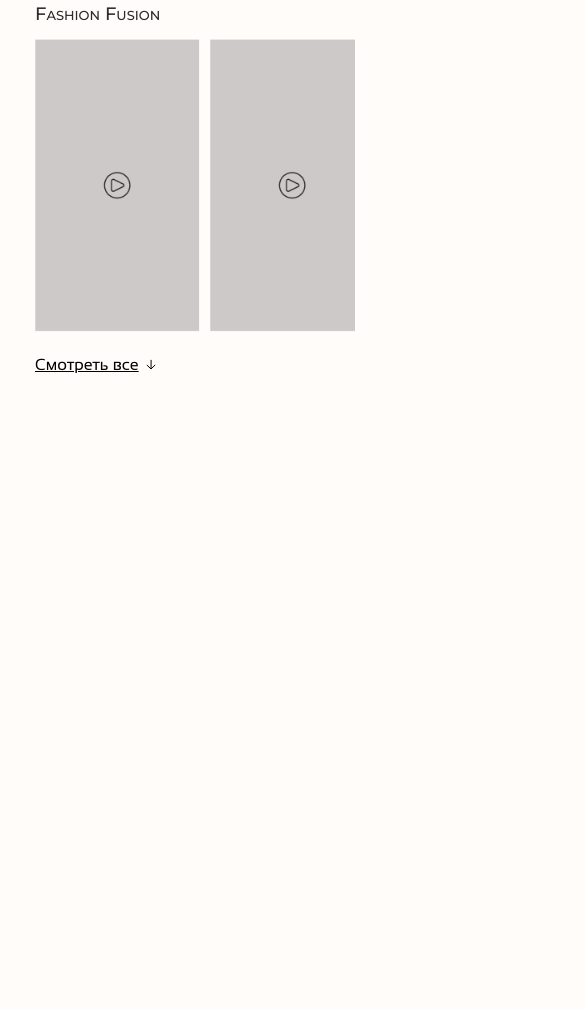
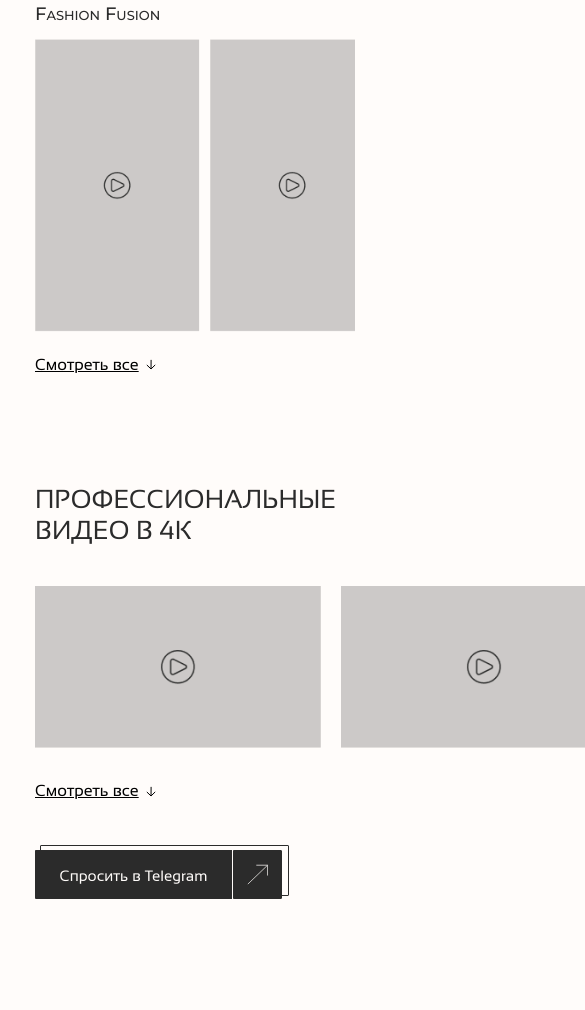
Before and after one commit to Borisolchik/Airbrand_new, a plain HTML site: page index.html in a window 390 px wide. Shown: the part 7287-8297 px from the top of the page, 585 px wide, since content can reach past the window. Before the commit the page ends 7771 px from the top, so only its background shows below. Drawn offline with nearby package versions, Linux system fonts and the light colour scheme.

Commit message:
added new block

```diff
--- a/index.html
+++ b/index.html
@@ -594,6 +594,47 @@
     </div>
 </section>
 
+<section class="video">
+    <div class="container">
+        <div class="video_title">Профессиональные видео в 4К</div>
+        <div class="video_items">
+            <div class="video_item"><img src="images/video.png" alt="Video"></div>
+            <div class="video_item"><img src="images/video.png" alt="Video"></div>
+            <div class="video_item"><img src="images/video.png" alt="Video"></div>
+            <div class="video_item"><img src="images/video.png" alt="Video"></div>
+            <div class="video_item"><img src="images/video.png" alt="Video"></div>
+            <div class="video_item"><img src="images/video.png" alt="Video"></div>
+            <div class="video_item"><img src="images/video.png" alt="Video"></div>
+            <div class="video_item"><img src="images/video.png" alt="Video"></div>
+            <div class="video_item"><img src="images/video.png" alt="Video"></div>
+            <div class="video_item"><img src="images/video.png" alt="Video"></div>
+            <div class="video_item"><img src="images/video.png" alt="Video"></div>
+            <div class="video_item"><img src="images/video.png" alt="Video"></div>
+        </div>
+        <button id="video_btn">
+            <span>Смотреть все</span>
+            <svg class="main" width="10" height="11" viewBox="0 0 10 11" fill="none" xmlns="http://www.w3.org/2000/svg">
+                <path d="M5.10415 0.883979L5.0367 9.99893M5.0367 9.99893L0.824597 5.96566M5.0367 9.99893L9.21496 5.88538" stroke="black"/>
+            </svg>
+        </button>
+        <div class="banner_action">
+            <a target="_blank" href="https://t.me/+375447700288" class="btn banner_btn">
+                    <span class="btn_bg">
+                    </span>
+                <span class="btn_block">
+                         <span class="btn_text">Спросить в Telegram</span>
+                        <span class="btn_line"></span>
+                    <span class="btn_svg">
+                        <svg width="21" height="21" viewBox="0 0 21 21" fill="none" xmlns="http://www.w3.org/2000/svg">
+                          <path d="M0.851562 20.1031L20.5616 1.20312M20.5616 1.20312V11.5543M20.5616 1.20312H9.30338" stroke="#FFFCFA" stroke-width="0.719928"/>
+                        </svg>
+                    </span>
+                    </span>
+            </a>
+        </div>
+    </div>
+</section>
+
 <script src="scripts/index.js"></script>
 </body>
 </html>
--- a/scripts/index.js
+++ b/scripts/index.js
@@ -330,15 +330,16 @@ document.addEventListener('DOMContentLoaded', () => {
                 }
             });
 
-            // Показать кнопку reels_btn и скрыть кнопку reels_btn-hide
             reelsBtn.classList.remove('none');
             reelsBtnHide.classList.add('none');
         });
     }
 });
 
-
-
+document.querySelector('#video_btn').addEventListener('click', function() {
+    document.querySelector('.video_items').classList.add('open');
+    this.classList.add('none');
+});
 
 
 
--- a/styles/index.css
+++ b/styles/index.css
@@ -549,6 +549,40 @@ a {
 .reels .none {
     display: none;
 }
+
+.video .container {
+    padding: 0 40px 150px;
+}
+.video_title {
+    font-family: "Sansation Regular", sans-serif;
+    font-size: 32px;
+    text-transform: uppercase;
+    color: #2b2b2b;
+    margin-bottom: 80px;
+}
+.video_items {
+    display: flex;
+    justify-content: center;
+    flex-wrap: wrap;
+    gap: 20px;
+    margin-bottom: 55px;
+}
+#video_btn {
+    display: none;
+    /*display: flex;*/
+    align-items: center;
+    gap: 7px;
+    background: none;
+    border: none;
+    margin-top: 30px;
+    cursor: pointer;
+}
+#video_btn span{
+    font-family: "Sansation Regular", sans-serif;
+    font-size: 16px;
+    text-decoration: underline;
+    color: #000;
+}
 /* 1380px - 1439px */
 @media screen and (max-width: 1439px) {
     .banner_right {
@@ -785,6 +819,10 @@ a {
     .reels_all::-webkit-scrollbar {
         width: 0;
     }
+
+    .video .banner_action {
+        display: block;
+    }
 }
 /* 481px - 900px */
 @media screen and (max-width: 900px) {
@@ -792,76 +830,60 @@ a {
         font-size: 30px;
         margin-bottom: 15px;
     }
-
     .banner_description {
         font-size: 15px;
     }
-
     .banner_right {
         width: 100%;
     }
-
     .banner_right img {
         max-width: 335px;
     }
-
     .banner_action-text {
         font-family: "Sansation Bold", sans-serif;
         font-size: 15px;
         margin-bottom: 20px;
     }
-
     .weCanResult .container {
         padding: 0 35px 110px;
     }
-
     .weCan_title {
         font-size: 26px;
         margin-bottom: 40px;
     }
-
     .weCan_item {
         padding: 16px 0;
         gap: 18px;
         align-items: start;
     }
-
     .weCan_item-number {
         font-size: 15px;
     }
-
     .weCan_item-text {
         font-size: 15px;
     }
-
     .results_item-text {
         font-size: 15px;
     }
-
     .results_item {
         margin-bottom: 12px;
         align-items: start;
     }
-
     .results_item-number svg {
         width: 16px;
         height: 16px;
         margin-top: 3px;
     }
-
     .clients .container {
         padding: 0 35px 99px;
     }
-
     .clients_title {
         font-size: 26px;
         margin-bottom: 40px;
     }
-
     .clients_items .desc {
         display: none;
     }
-
     .clients_items .only_mob {
         display: block;
     }
@@ -869,12 +891,10 @@ a {
     .tariff .container {
         padding: 0 35px 110px;
     }
-
     .tariff_item {
         padding: 31px 20px 31px 25px;
         min-height: fit-content;
     }
-
     .tariff_title {
         font-family: "Sansation Regular", sans-serif;
         font-size: 30px;
@@ -884,31 +904,25 @@ a {
         margin-bottom: 44px;
         max-width: 265px;
     }
-
     .tariff_item-title {
         font-size: 20px;
         margin-bottom: 17px;
     }
-
     .tariff_item-title span {
         font-size: 20px;
     }
-
     .tariff_item-price-text {
         font-size: 12px;
         margin-bottom: 0;
     }
-
     .tariff_item-price {
         font-size: 18px;
         margin-bottom: 10px;
     }
-
     .tariff_item-included-title {
         font-size: 16px;
         margin-bottom: 10px;
     }
-
     .tariff_item-included-items {
         font-size: 14px;
     }
@@ -916,40 +930,32 @@ a {
     .services .container {
         padding: 0 35px 110px;
     }
-
     .services_title {
         font-size: 26px;
         margin-bottom: 40px;
     }
-
     .services_items {
         margin-bottom: 55px;
     }
-
     .services_item {
         padding: 25px 20px;
     }
-
     .services_item-header {
         flex-direction: column;
         align-items: start;
         gap: 10px;
         margin-bottom: 10px;
     }
-
     .services_item-title {
         font-size: 20px;
         text-transform: none;
     }
-
     .services_item-price {
         font-size: 16px;
     }
-
     .services_item-text {
         font-size: 16px;
     }
-
     .services .banner_action {
         justify-content: start;
     }
@@ -957,12 +963,10 @@ a {
     .target .container {
         padding: 0 35px 165px;
     }
-
     .target_title {
         font-size: 26px;
         margin-bottom: 40px;
     }
-
     .target .slick-slide img {
         max-width: 245px;
     }
@@ -974,18 +978,15 @@ a {
         background: none;
         border: none;
     }
-
     #services_btn span {
         font-family: "Sansation Regular", sans-serif;
         font-size: 16px;
         text-decoration: underline;
         color: #000;
     }
-
     #services_btn.none {
         display: none;
     }
-
     .services_items-right.none {
         display: none;
     }
@@ -993,17 +994,14 @@ a {
     .instScreen .container {
         padding: 0 35px 110px;
     }
-
     .instScreen_title {
         font-size: 26px;
         margin-bottom: 40px;
         max-width: 320px;
     }
-
     .instScreen_item {
         max-width: 255px;
     }
-
     .instScreen .banner_action {
         justify-content: start;
     }
@@ -1011,7 +1009,6 @@ a {
     .reels .container {
         padding: 0 35px 110px;
     }
-
     .reels_title {
         font-size: 26px;
         margin-bottom: 40px;
@@ -1036,6 +1033,46 @@ a {
     #reels_btn, #reels_btn-hide {
         margin-top: 20px;
     }
+
+    .video .container {
+        padding: 0 35px 110px;
+    }
+    .video_title {
+        font-size: 26px;
+        margin-bottom: 40px;
+        max-width: 340px;
+    }
+    .video_items {
+        flex-wrap: nowrap;
+        justify-content: start;
+        margin-bottom: 30px;
+    }
+    .video_items::-webkit-scrollbar {
+        width: 0;
+    }
+    .video_item {
+        width: 286px;
+        min-width: 286px;
+    }
+    .video_item img {
+        width: 100%;
+    }
+    #video_btn {
+        display: flex;
+        margin-bottom: 45px;
+    }
+    .video_items.open {
+        flex-direction: column;
+        align-items: center;
+    }
+    .video_items.open  .video_item {
+        width: 360px;
+        min-width: 360px;
+    }
+    #video_btn.none {
+        display: none;
+    }
+
 }
 /* 430px - 480px */
 @media screen and (max-width: 480px) {
```
Also changed, not shown: images/video.png (added).
